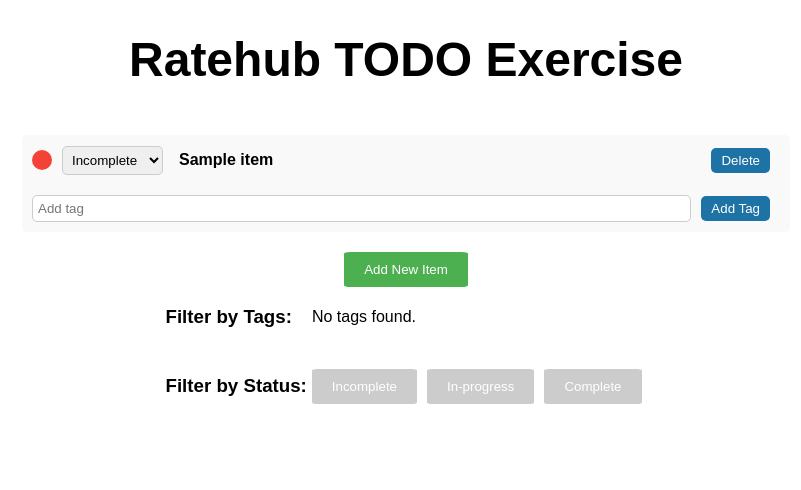
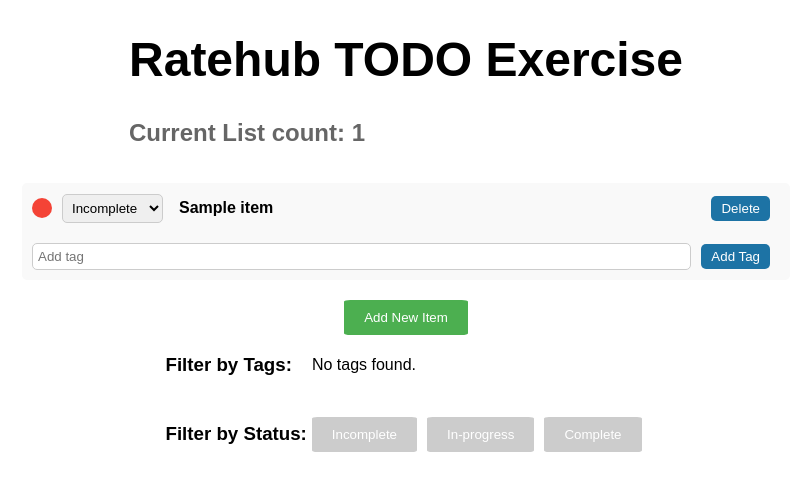
Before and after one commit to rafaelnmgomes/musical-octo-enigma, a React app: page / in a window 1280 px wide. Shown: the top 490 px of the page, without its empty margins (234-1035 px from the left). Built offline with nearby package versions, Linux system fonts and the light colour scheme.

Commit message:
add item count

```diff
--- a/src/components/TodoList.jsx
+++ b/src/components/TodoList.jsx
@@ -9,6 +9,12 @@ import TodoListItem from "./TodoListItem";
 const Title = styled.h1`
   font-size: 3rem;
   color: #000;
+`;
+
+const Subtitle = styled.h2`
+  font-size: 1.5rem;
+  color: #666;
+  margin-bottom: 20px;
 `;
 
 const List = styled.ul`
@@ -107,6 +113,7 @@ const TodoList = observer(() => {
     <Wrapper>
       <header>
         <Title>Ratehub TODO Exercise</Title>
+        <Subtitle>Current List count: {store.itemCount}</Subtitle>
       </header>
       <ListWrapper>
         <DragDropContext onDragEnd={handleDragEnd}>
--- a/src/store/todoStore.js
+++ b/src/store/todoStore.js
@@ -34,6 +34,9 @@ function createTodoStore() {
       const tags = new Set();
       self.items.forEach((item) => item.tags.forEach((tag) => tags.add(tag)));
       return Array.from(tags);
+    },
+    get itemCount() {
+      return self.items.length;
     },
 
     // Actions
```
